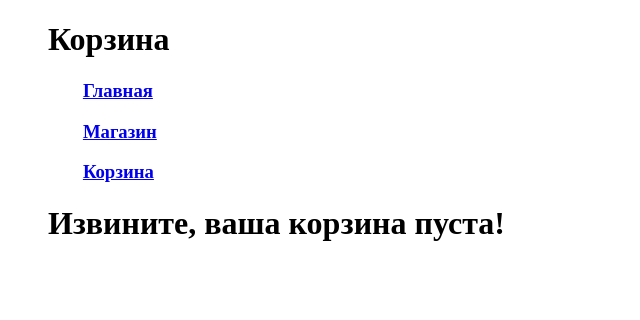
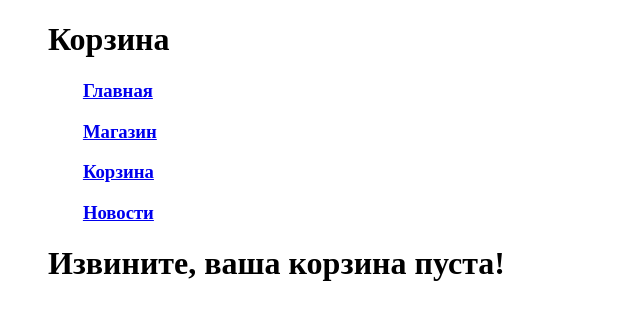
Before and after one commit to Roman-Tretiakov/Module19, a Django app: page /platform/basket/ in a window 1280 px wide. Shown: the top 320 px of the page, without its empty margins (0-640 px from the left). Run offline with Django 5.2, Linux system fonts and the light colour scheme; parts of the project's set-up code (start-up, migrations or seed data) failed here and were passed over.

Commit message:
Add task5 HW

```diff
--- a/templates/task1/menu.html
+++ b/templates/task1/menu.html
@@ -20,6 +20,9 @@
     <div>
         <a href="{% url 'task1:basket' %}"><h3 style="padding-left: 4em;">{{ basket }}</h3></a>
     </div>
+    <div>
+        <a href="{% url 'task1:news' %}"><h3 style="padding-left: 4em;">{{ news }}</h3></a>
+    </div>
     {% endblock %}
 
     {% block content %}
```
